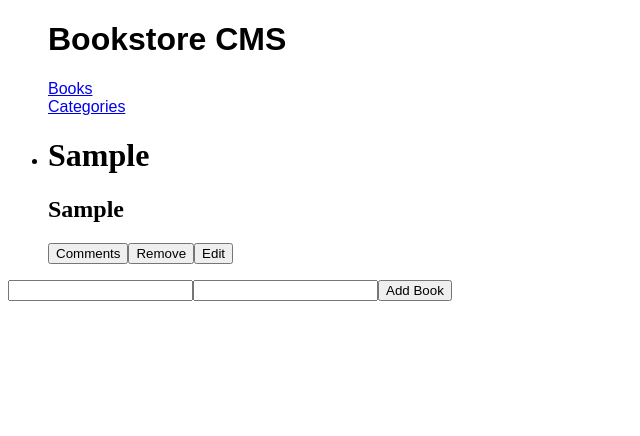
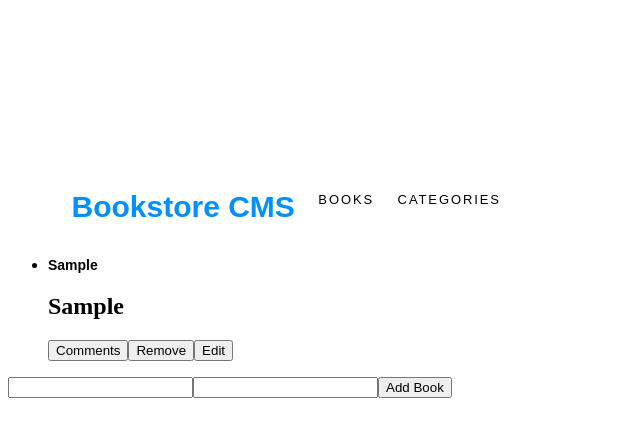
Before and after one commit to hunter4466/bookstore_react_redux, a React (Create React App) app: page /books in a window 1280 px wide. Both pictures are taken after typing "Sample", "Sample" into the empty fields and a click on the button "Add Book". Shown: the top 436 px of the page, without its empty margins (0-640 px from the left). Built offline with nearby package versions, Linux system fonts and the light colour scheme; no server answers.

Commit message:
Add basic styling for the router section, font, spacing and remove text decoration

```diff
--- a/src/App.js
+++ b/src/App.js
@@ -13,14 +13,14 @@ import BooksComponent from './components/booksComp';
 const App = () => (
   <Router>
     <ul className="nav-bar">
-      <li className="list">
+      <li className="list nav-bar-links">
         <h1 className="main_title">Bookstore CMS</h1>
       </li>
-      <li className="list">
-        <Link className="link_route" to="/">Books</Link>
+      <li className="list nav-bar-links">
+        <Link className="link_route" to="/">BOOKS</Link>
       </li>
-      <li className="list">
-        <Link className="link_route" to="/categories">Categories</Link>
+      <li className="list nav-bar-links">
+        <Link className="link_route" to="/categories">CATEGORIES</Link>
       </li>
     </ul>
     <Switch>
--- a/src/components/booksComp.js
+++ b/src/components/booksComp.js
@@ -70,7 +70,7 @@ const BooksComponent = () => {
       <ul>
         {Object.keys(books).map((array) => (
           <li key={array}>
-            <h1>{books[array][0].category}</h1>
+            <h1 className="category_tag">{books[array][0].category}</h1>
             <h2>{books[array][0].title}</h2>
             <button type="button">Comments</button>
             <button
--- a/src/styles/_books.scss
+++ b/src/styles/_books.scss
@@ -1,4 +1,5 @@
-@import "./modules/list";
+@import "./modules/removers";
+@import "./modules/wrappers";
 
 @font-face {
     font-family: 'montserrat-bold';
@@ -7,14 +8,33 @@
 
 @font-face {
     font-family: 'montserrat-regular';
-    src: url('https://fonts.googleapis.com/css2?family=Montserrat:wght@300;700&family=Roboto+Slab:wght@700&display=swap')
+    src: url('https://fonts.googleapis.com/css2?family=Montserrat:wght@300&family=Roboto+Slab:wght@700&display=swap')
+}
+.nav-bar {
+    @include flexBox;
+    height: fit-content;
+    margin-top: 11.875rem;
 }
 .list {
     @include removeDec;
+    margin-left: 1.469rem;
+}
+.nav-bar-links {
+    height: 50px;
 }
 .main_title {
+    @include remMarg;
     font-family: montserrat-bold, sans-serif;
+    font-size: 1.875rem;
+    height: 2.313em;
+    color: #0290ff;
 }
 .link_route {
-    font-family: montserrat-bold, sans-serif;
+    margin-top: 20px;
+    font-family: montserrat-regular, sans-serif;
+    letter-spacing: 1.9px;
+    font-size: 0.813rem;
+    height: 1rem;
+    color: black;
+    @include removeDec;
 }
--- a/src/styles/_main.scss
+++ b/src/styles/_main.scss
@@ -0,0 +1,19 @@
+@import "./modules/removers";
+@import "./modules/wrappers";
+
+@font-face {
+    font-family: 'montserrat-bold';
+    src: url('https://fonts.googleapis.com/css2?family=Montserrat:wght@700&display=swap');
+  }
+
+@font-face {
+    font-family: 'montserrat-regular';
+    src: url('https://fonts.googleapis.com/css2?family=Montserrat:wght@300&family=Roboto+Slab:wght@700&display=swap')
+}
+
+.category_tag {
+    @include remMarg;
+    @include removeDec;
+    font-family: montserrat-bold, sans-serif;
+    font-size: 0.875rem;
+}
--- a/src/styles/modules/_list.scss
+++ /dev/null
@@ -1,3 +0,0 @@
-@mixin removeDec{
-    list-style: none;
-}
--- /dev/null
+++ b/src/styles/modules/_removers.scss
@@ -0,0 +1,7 @@
+@mixin removeDec{
+    list-style: none;
+    text-decoration: none;
+}
+@mixin remMarg {
+    margin: 0px;
+}
--- /dev/null
+++ b/src/styles/modules/_wrappers.scss
@@ -0,0 +1,4 @@
+@mixin flexBox ($direction : row) {
+    display: flex;
+    flex-direction: $direction;
+}
```
